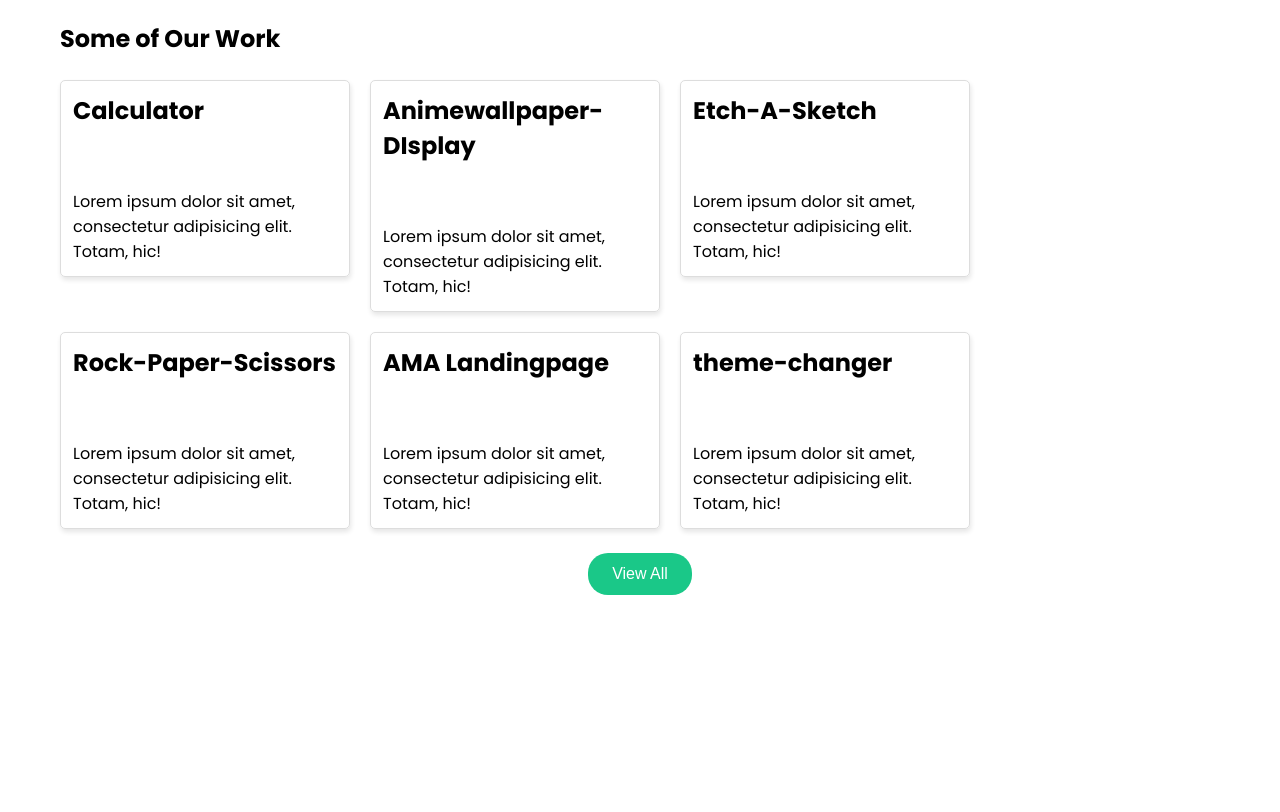
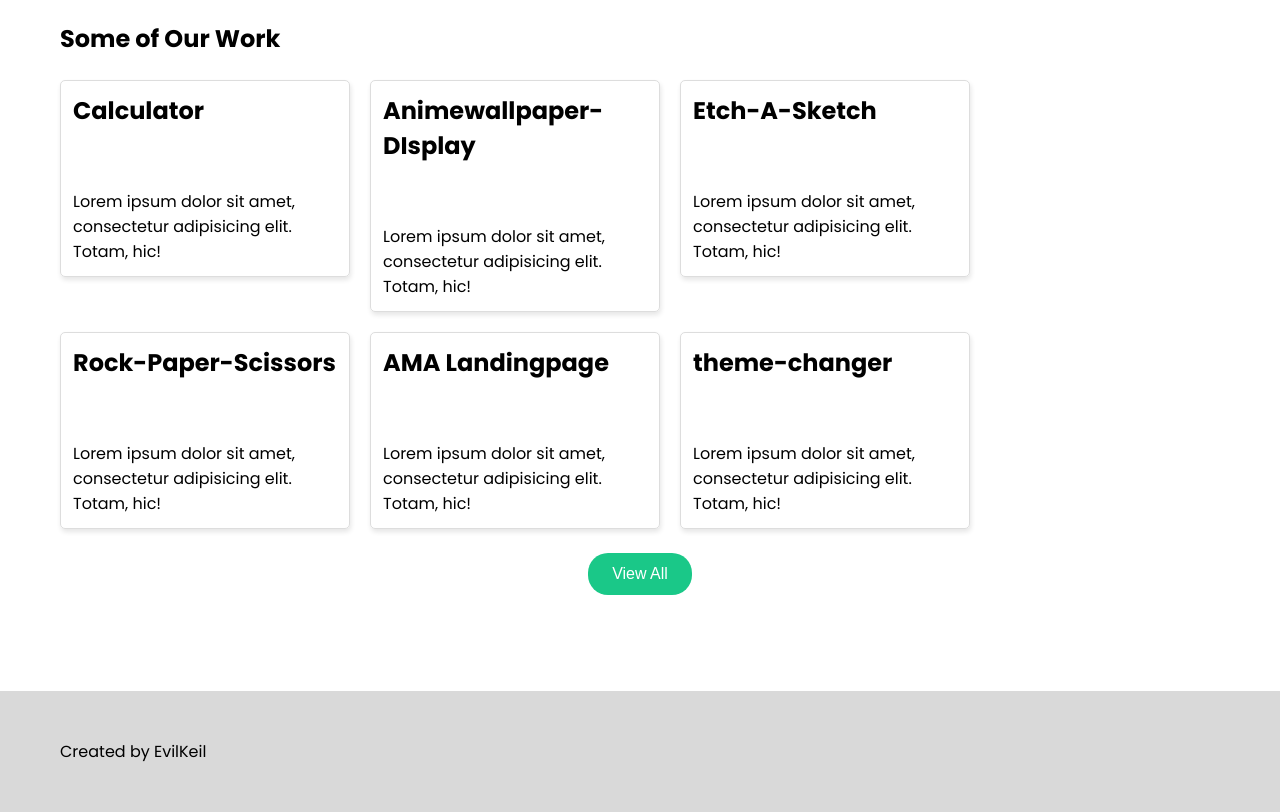
Before and after one commit to evilkeil/SASS-practice-, a website: page homepage.html in a window 1280 px wide. Shown: the part 1198-2010 px from the top of the page. Before the commit the page ends 1793 px from the top, so only its background shows below. Drawn offline with Linux system fonts and the light colour scheme.

Commit message:
add footer

```diff
--- a/homepage.html
+++ b/homepage.html
@@ -101,6 +101,11 @@
       </div>
     </div>
   </section>
-
+  <!-- footer -->
+  <footer class="bg-gray-light-7 pt-3 pb-3 mt-5">
+    <div class="container">
+      Created by EvilKeil
+    </div>
+  </footer>
 </body>
 </html>
```
